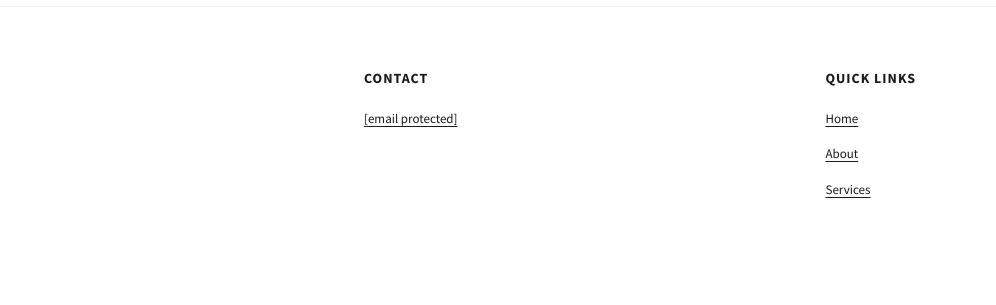
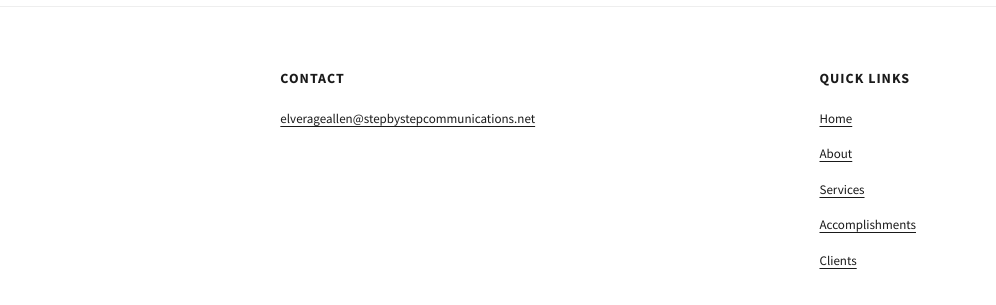
Before and after one commit to g1j2w3/stepbystepcommunications, a plain HTML site: page index.html in a window 1280 px wide. Shown: the part 3574-3879 px from the top of the page, 284-1280 px from the left. Drawn offline with nearby package versions, Linux system fonts and the light colour scheme; a web font is replaced by a local one.

Commit message:
Add files via upload

```diff
--- a/index.html
+++ b/index.html
@@ -1185,7 +1185,7 @@
             </div>
             <div class="footer-contact">
                 <h4>CONTACT</h4>
-                <a href="/cdn-cgi/l/email-protection#d7b2bba1b2a5b6b0b2b6bbbbb2b997a4a3b2a7b5aea4a3b2a7b4b8babaa2b9beb4b6a3beb8b9a4f9b9b2a3"><span class="__cf_email__" data-cfemail="c2a7aeb4a7b0a3a5a7a3aeaea7ac82b1b6a7b2a0bbb1b6a7b2a1adafafb7acaba1a3b6abadacb1ecaca7b6">[email&#160;protected]</span></a>
+                <a href="mailto:elverageallen@stepbystepcommunications.net">elverageallen@stepbystepcommunications.net</a>
             </div>
             <div class="footer-links">
                 <h4>QUICK LINKS</h4>
@@ -1193,4 +1193,11 @@
                     <li><a href="index.html">Home</a></li>
                     <li><a href="about.html">About</a></li>
                     <li><a href="services.html">Services</a></li>
-                    <li><a href="accomplishments.
+                    <li><a href="accomplishments.html">Accomplishments</a></li>
+                    <li><a href="clients.html">Clients</a></li>
+                </ul>
+            </div>
+        </div>
+    </footer>
+</body>
+</html>
```
